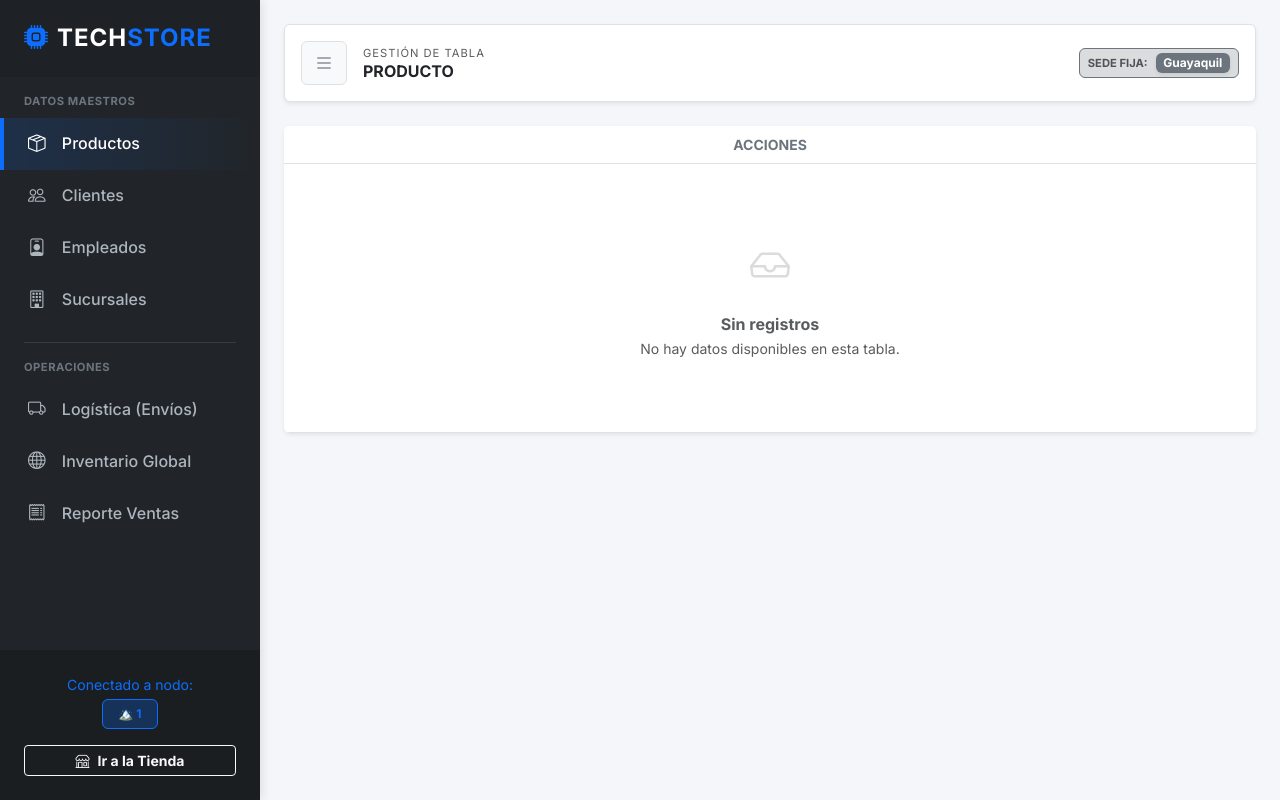
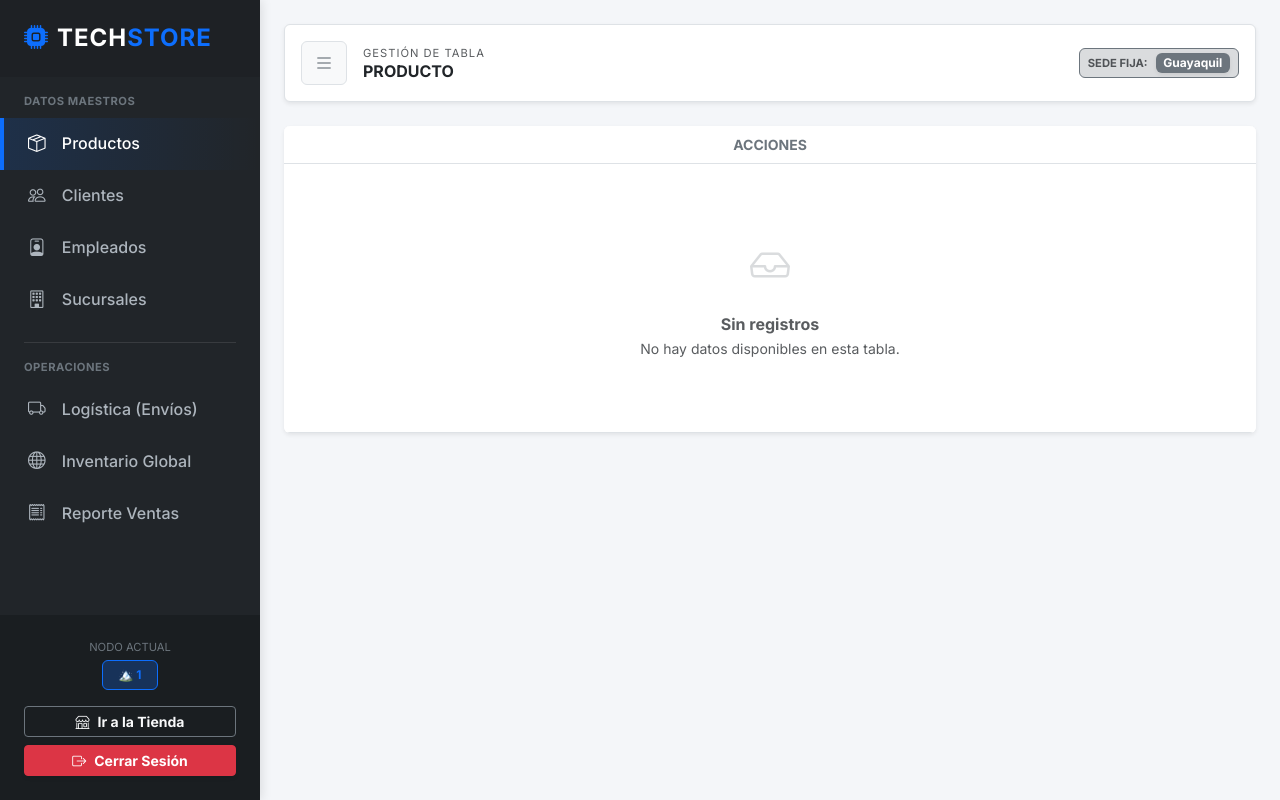
Before and after one commit to Andro2k/TechStore-Web, a Flask app: page /dashboard in a window 1280 px wide. Run offline with Flask 3, Linux system fonts and the light colour scheme; the visitor is signed in with stand-in values (Sample User, id 1); data that the repository does not hold is empty; parts of the project's set-up code (start-up, migrations or seed data) failed here and were passed over.

Commit message:
btn extra para cerrar sesion

```diff
--- a/templates/dashboard.html
+++ b/templates/dashboard.html
@@ -155,14 +155,20 @@
         </div>
         <div class="sidebar-footer text-center">
             <div class="mb-3">
-                <small class="text-primary d-block mb-1">Conectado a nodo:</small>
+                <small class="text-secondary d-block mb-1" style="font-size: 0.7rem;">NODO ACTUAL</small>
                 <span class="badge bg-primary bg-opacity-25 text-primary border border-primary fw-bold px-3 py-2">
                     {% if sucursal == 'Guayaquil' %}🌊{% else %}🏔️{% endif %} {{ sucursal }}
                 </span>
             </div>
-            <a href="/" class="btn btn-outline-light btn-sm w-100 fw-bold">
-                <i class="bi bi-shop me-2"></i>Ir a la Tienda
-            </a>
+
+            <div class="d-grid gap-2">
+                <a href="/" class="btn btn-outline-secondary btn-sm fw-bold text-light border-secondary">
+                    <i class="bi bi-shop me-2"></i>Ir a la Tienda
+                </a>
+                <a href="/logout" class="btn btn-danger btn-sm fw-bold shadow-sm">
+                    <i class="bi bi-box-arrow-right me-2"></i>Cerrar Sesión
+                </a>
+            </div>
         </div>
     </div>
 
```
